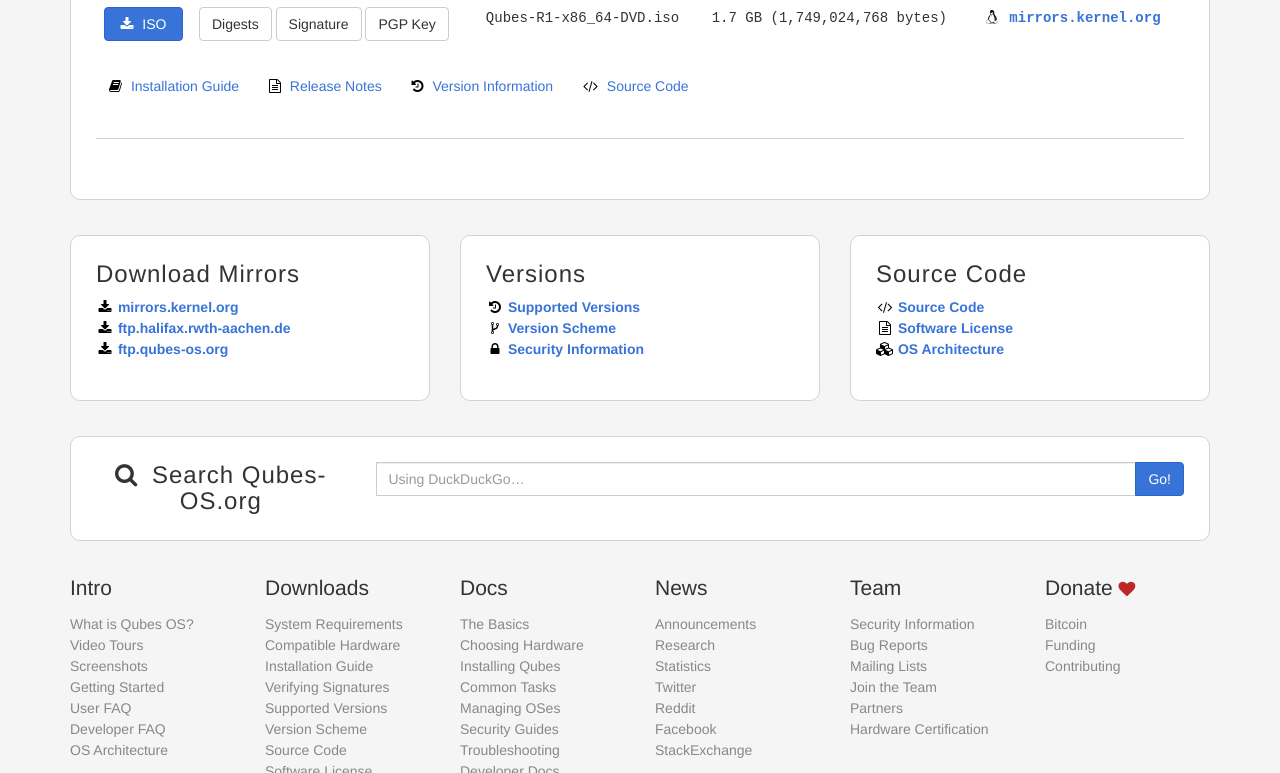
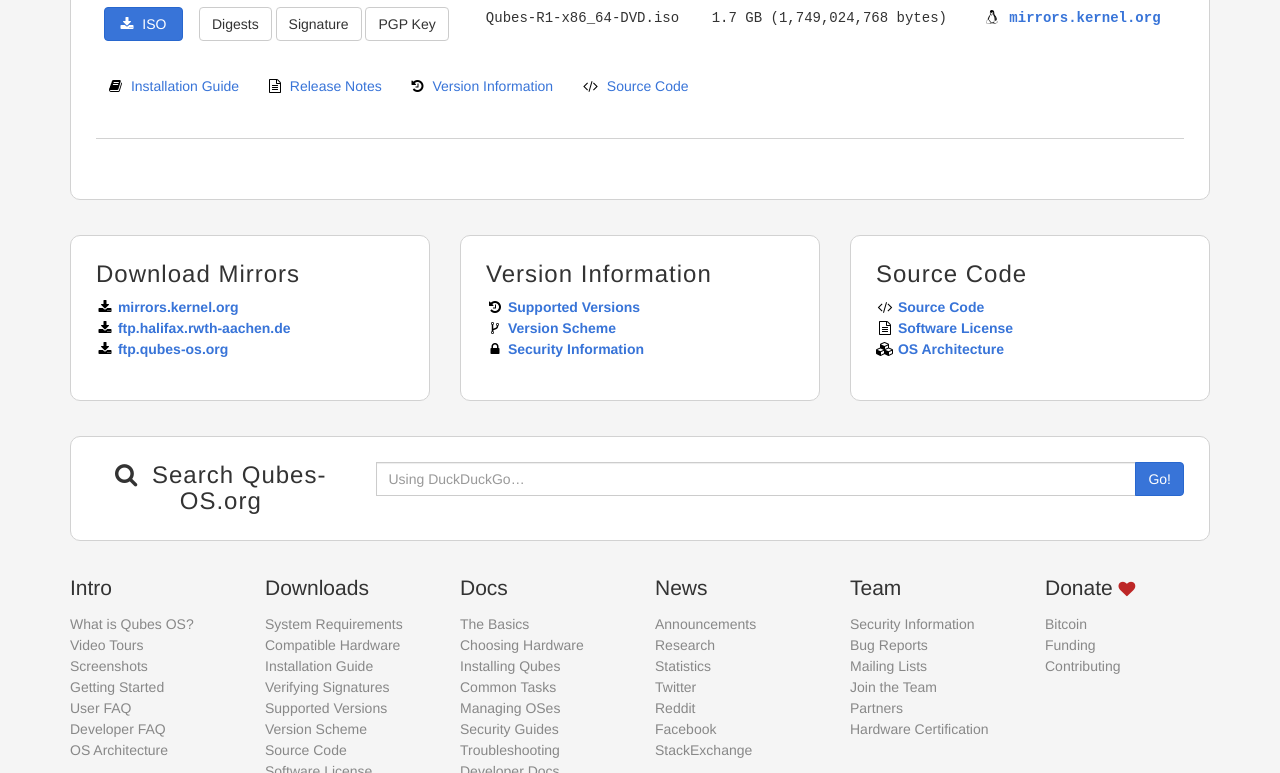
Before and after one commit to QubesOS/qubesos.github.io, a Jekyll site: the page built from pages/downloads.md, in a window 1280 px wide and 900 px high, scrolled down 2456 px, cut to the strip 0-773 px from the top of the window. Built offline with Jekyll 4.4.1, drawn with Linux system fonts in a browser that asks for light colours; some web fonts are replaced.

Commit message:
Update Versions section heading

```diff
--- a/pages/downloads.md
+++ b/pages/downloads.md
@@ -152,7 +152,7 @@ redirect_from:
   </div>
   <div class="col-lg-4 col-md-4">
     <div class="white-box more-bottom page-content">
-      <h3 id="versions">Versions</h3>
+      <h3 id="versions">Version Information</h3>
       <ul class="list-unstyled">
         <li><a href="/doc/supported-versions/"><i class="fa fa-history fa-fw black-icon"></i> Supported Versions</a></li>
         <li><a href="/doc/version-scheme/"><i class="fa fa-code-fork fa-fw black-icon"></i> Version Scheme</a></li>
```
